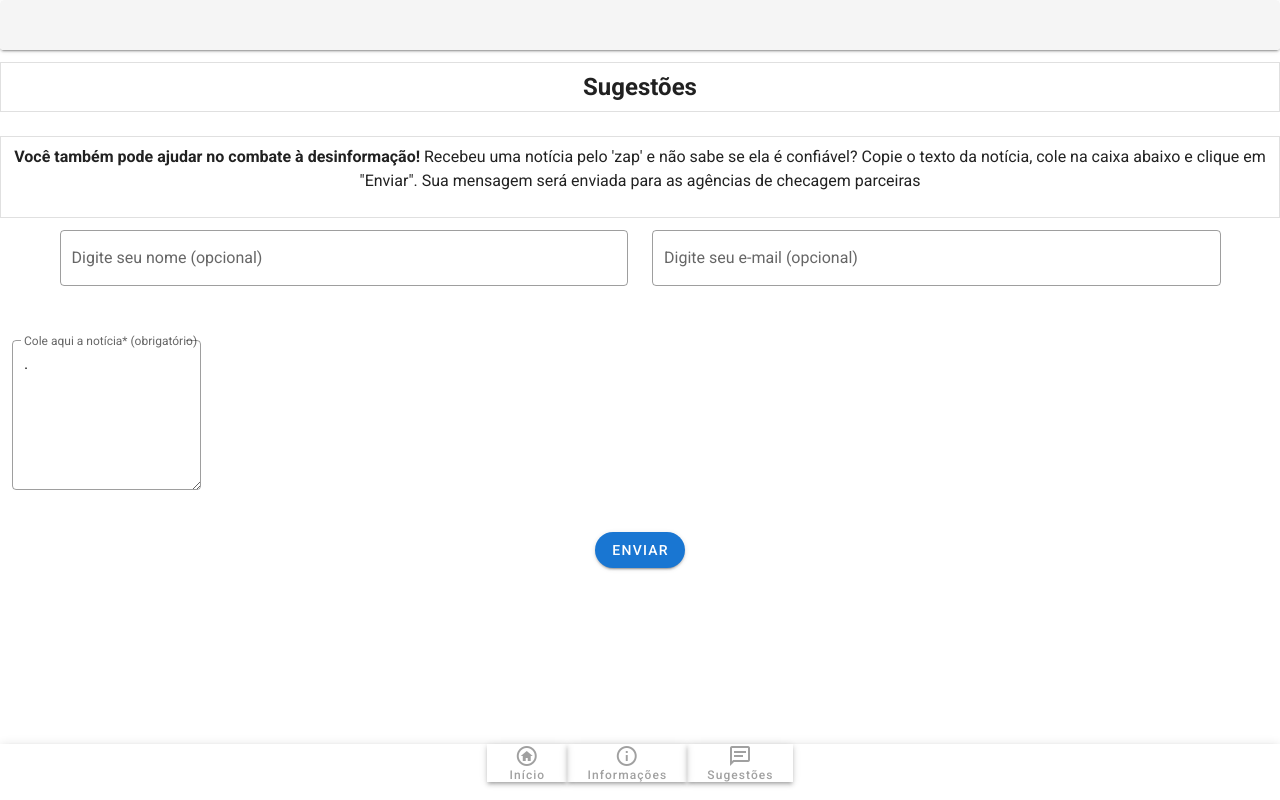
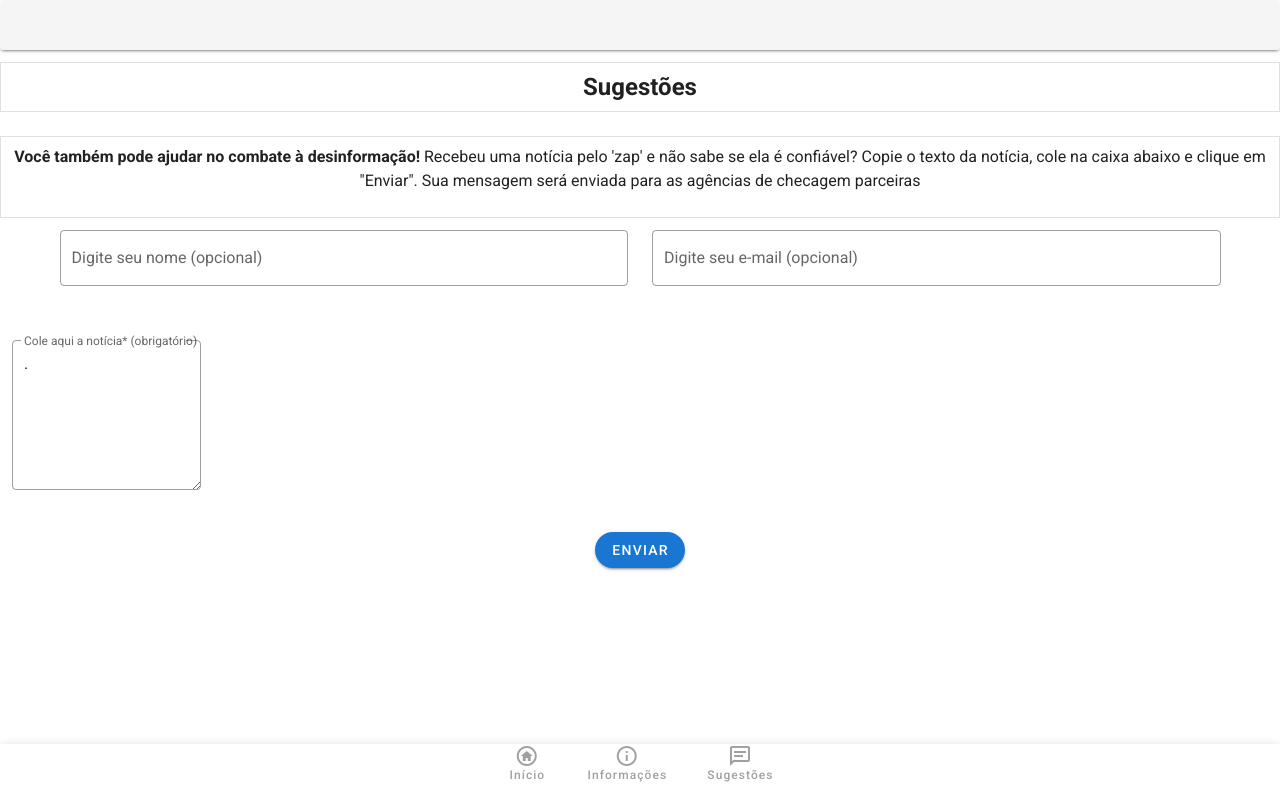
Before and after one commit to dev-adriano-lira/HackathonIterisFakeNews, a Vue app: page /#/suasugestao in a window 1280 px wide. Built offline with nearby package versions, Linux system fonts and the light colour scheme.

Commit message:
Alteração de elevação

```diff
--- a/src/components/shared/AppBarraNavegacao.vue
+++ b/src/components/shared/AppBarraNavegacao.vue
@@ -4,14 +4,14 @@
 
 
       <router-link to="/">
-      <v-btn depressed elevation="3" large plain align="center" justify="space-around">
+      <v-btn depressed  large plain align="center" justify="space-around">
         <span>Início</span>
         <v-icon>mdi-home-circle-outline</v-icon>
       </v-btn>
       </router-link>
 
       <router-link to="/sobrenos">
-        <v-btn depressed elevation="3" large plain align="center" justify="space-around">
+        <v-btn depressed  large plain align="center" justify="space-around">
          <span>Informações</span>
 
         <v-icon>mdi-information-outline</v-icon>
@@ -19,7 +19,7 @@
        </router-link>
 
       <router-link to="/suasugestao">
-      <v-btn depressed elevation="3" large plain align="center" justify="space-around">
+      <v-btn depressed  large plain align="center" justify="space-around">
         <span>Sugestões</span>
         <v-icon>mdi-message-text-outline</v-icon>
       </v-btn>
```
